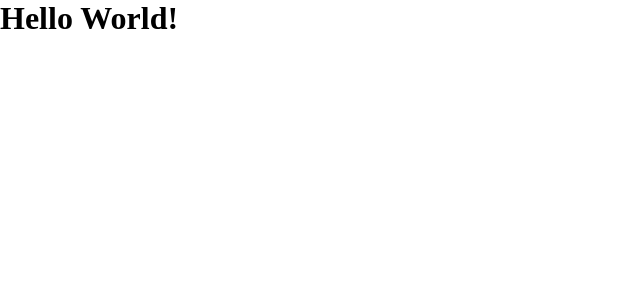
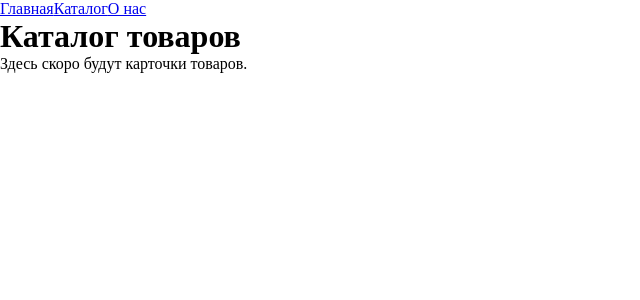
Before and after one commit to herman-shyrkavets/ReactStore, a React (Vite) app: page /products in a window 1280 px wide. Shown: the top 300 px of the page, without its empty margins (0-640 px from the left). Built offline with nearby package versions, Linux system fonts and the light colour scheme.

Commit message:
feat: set up React Router and create basic pages

```diff
--- a/package.json
+++ b/package.json
@@ -11,7 +11,8 @@
   },
   "dependencies": {
     "react": "^19.2.7",
-    "react-dom": "^19.2.7"
+    "react-dom": "^19.2.7",
+    "react-router-dom": "^7.18.1"
   },
   "devDependencies": {
     "@eslint/js": "^10.0.1",
--- a/src/App.jsx
+++ b/src/App.jsx
@@ -1,10 +1,28 @@
-import './App.css';
+import { BrowserRouter, Route, Routes, Link} from "react-router-dom";
+
+import Home from "./pages/Home";
+import About from "./pages/About";
+import Products from "./pages/Products";
+
+import "./App.css";
 
 function App() {
   return (
-    <div>
-      <h1>Hello World!</h1>
-    </div>
+    <BrowserRouter>
+      <nav className="navbar">
+        <Link to="/">Главная</Link>
+        <Link to="/products">Каталог</Link>
+        <Link to="/about">О нас</Link>
+      </nav>
+
+      <main className="content">
+        <Routes>
+          <Route path="/" element={<Home />}></Route>
+          <Route path="/products" element={<Products />}></Route>
+          <Route path="/about" element={<About />}></Route>
+        </Routes>
+      </main>
+    </BrowserRouter>
   );
 }
 
--- /dev/null
+++ b/src/pages/Home.jsx
@@ -0,0 +1,8 @@
+export default function Home() {
+    return (
+        <div>
+            <h1>Главная страница</h1>
+            <p>Добро пожаловать в React Store</p>
+        </div>
+    );
+}
--- /dev/null
+++ b/src/pages/Products.jsx
@@ -0,0 +1,8 @@
+export default function Products() {
+    return (
+        <div>
+            <h1>Каталог товаров</h1>
+            <p>Здесь скоро будут карточки товаров.</p>
+        </div>
+    );
+}
```
Also changed, not shown: src/pages/About.jsx (added), 1 other file (tests, documents, lock files or other folders).
